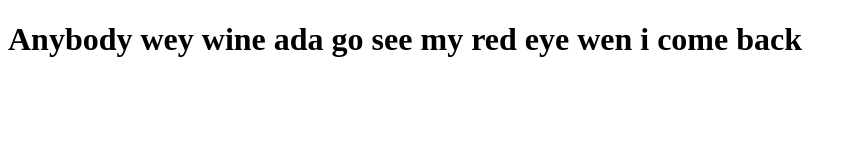
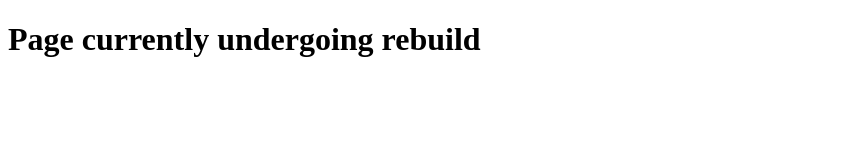
Before and after one commit to AlyxXsc/home, a plain HTML site: page main/index.html in a window 1280 px wide. Shown: the whole page, without its empty margins (0-857 px from the left). Drawn offline with Linux system fonts and the light colour scheme.

```diff
--- a/main/index.html
+++ b/main/index.html
@@ -18,7 +18,7 @@
         <!-- -->
     </header>
     <body>
-        <h1>Anybody wey wine ada go see my red eye wen i come back</h1>
+        <h1>Page currently undergoing rebuild</h1>
         <!-- -->
     </body>
     <footer>
```
